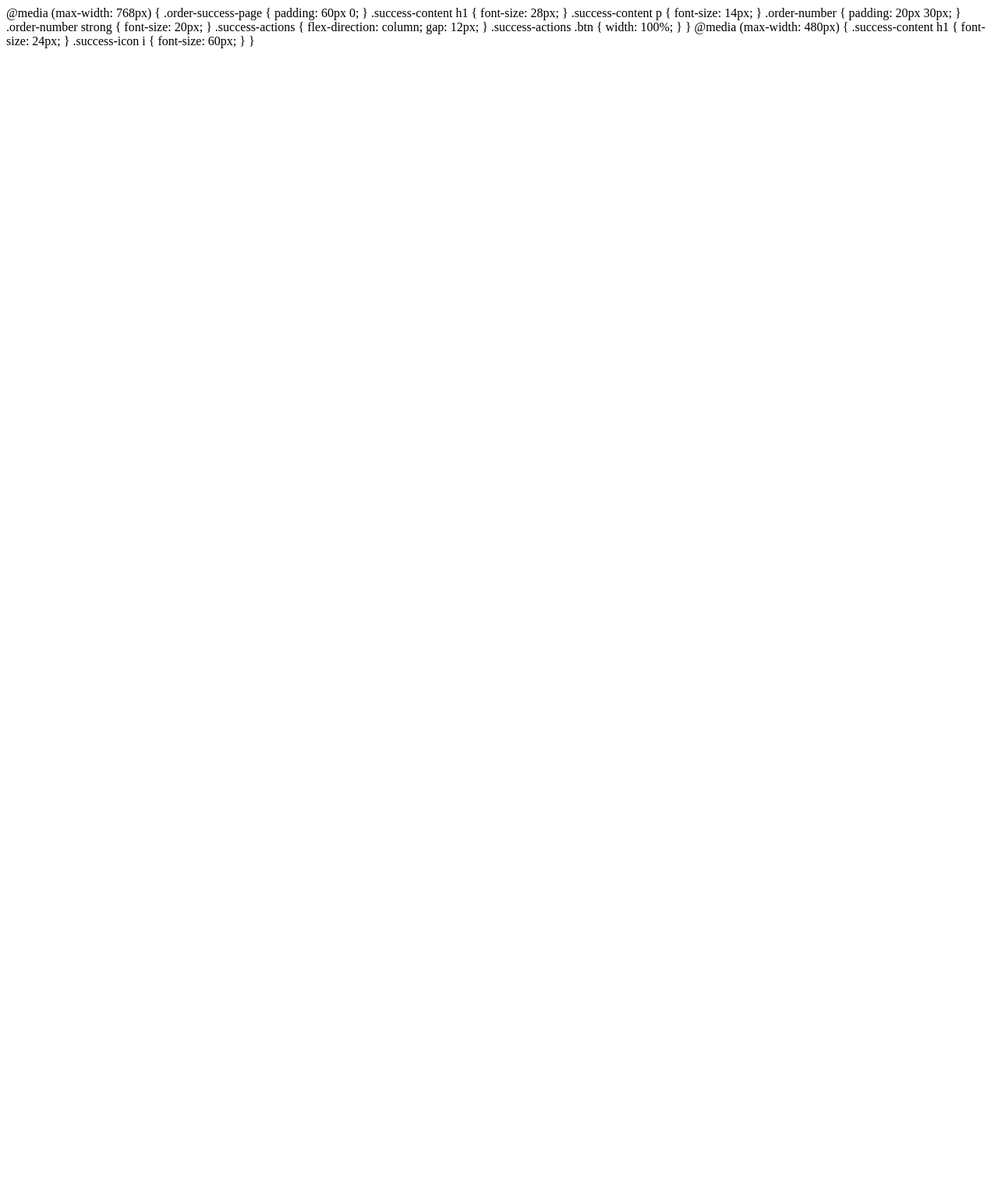
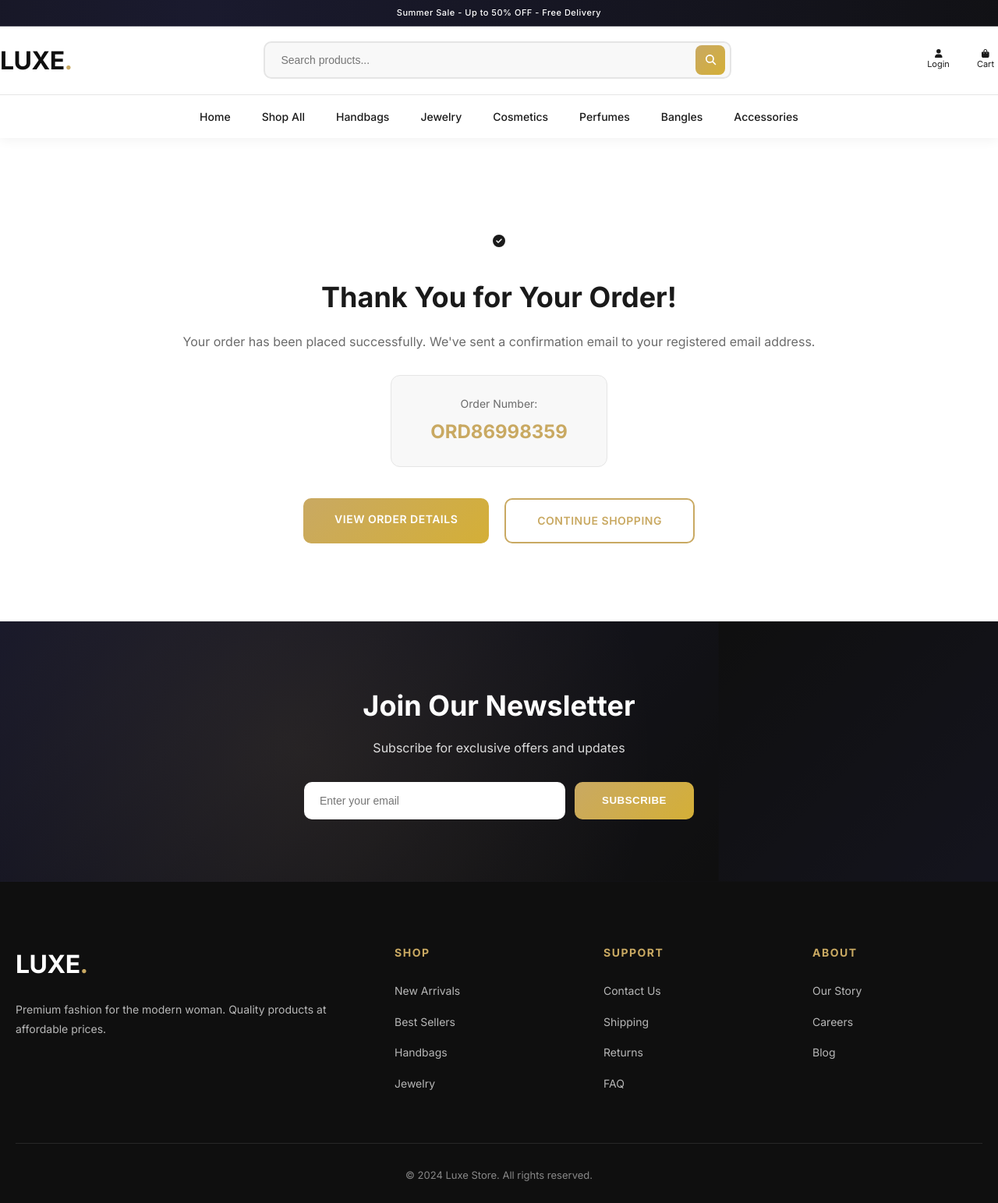
Before and after one commit to a3989974-cloud/Styleora, a Django app: a page that uses templates/store/order_success.html in a window 1280 px wide. Shown: the whole page at 78% size. Before the commit the page ends 62 px from the top, so only its background shows below. Run offline with Django 4.2, Linux system fonts and the light colour scheme; data comes from the database, SQL or seed files in the repository; both versions use the stored data as it was after the commit.

Commit message:
Fix order success template and add notes to checkout

```diff
--- a/store/views.py
+++ b/store/views.py
@@ -203,6 +203,7 @@ def checkout(request):
         phone = request.POST.get('phone')
         payment_method = request.POST.get('payment_method', 'cod')
         coupon_code = request.POST.get('coupon_code', '')
+        notes = request.POST.get('notes', '')
 
         discount = 0
         if coupon_code:
@@ -224,6 +225,7 @@ def checkout(request):
             shipping_address=shipping_address,
             phone=phone,
             payment_method=payment_method,
+            notes=notes,
             total_amount=final_total,
         )
 
--- a/templates/store/order_success.html
+++ b/templates/store/order_success.html
@@ -1,3 +1,85 @@
+{% extends 'store/base.html' %}
+{% load static %}
+
+{% block title %}Order Confirmed - Luxe Store{% endblock %}
+
+{% block content %}
+<section class="order-success-page">
+    <div class="container">
+        <div class="success-content">
+            <div class="success-icon">
+                <i class="fas fa-check-circle"></i>
+            </div>
+            <h1>Thank You for Your Order!</h1>
+            <p>Your order has been placed successfully. We've sent a confirmation email to your registered email address.</p>
+
+            <div class="order-number">
+                <span>Order Number:</span>
+                <strong>{{ order.order_number }}</strong>
+            </div>
+
+            <div class="success-actions">
+                <a href="{% url 'order_history' %}" class="btn">View Order Details</a>
+                <a href="{% url 'product_list' %}" class="btn btn-outline">Continue Shopping</a>
+            </div>
+        </div>
+    </div>
+</section>
+{% endblock %}
+
+{% block extra_css %}
+<style>
+.order-success-page {
+    padding: 100px 0;
+    text-align: center;
+    animation: fadeIn 0.5s ease-out;
+}
+.success-icon {
+    margin-bottom: 30px;
+    animation: scaleIn 0.5s ease-out 0.2s backwards;
+}
+.success-icon i {
+    font-size: 80px;
+    color: var(--success);
+    animation: glow 2s ease-in-out infinite;
+    border-radius: 50%;
+}
+.success-content h1 {
+    font-size: 36px;
+    margin-bottom: 15px;
+    animation: fadeInUp 0.5s ease-out 0.3s backwards;
+}
+.success-content p {
+    color: var(--text-light);
+    margin-bottom: 30px;
+    animation: fadeInUp 0.5s ease-out 0.4s backwards;
+}
+.order-number {
+    background: var(--light);
+    padding: 25px 50px;
+    display: inline-block;
+    border-radius: 12px;
+    margin-bottom: 40px;
+    border: 1px solid var(--border);
+    animation: fadeInUp 0.5s ease-out 0.5s backwards;
+}
+.order-number span {
+    display: block;
+    font-size: 14px;
+    color: var(--text-light);
+    margin-bottom: 5px;
+}
+.order-number strong {
+    font-size: 24px;
+    color: var(--secondary);
+    font-weight: 700;
+}
+.success-actions {
+    display: flex;
+    gap: 20px;
+    justify-content: center;
+    animation: fadeInUp 0.5s ease-out 0.6s backwards;
+}
 @media (max-width: 768px) {
     .order-success-page { padding: 60px 0; }
     .success-content h1 { font-size: 28px; }
@@ -11,3 +93,5 @@
     .success-content h1 { font-size: 24px; }
     .success-icon i { font-size: 60px; }
 }
+</style>
+{% endblock %}
```
Also changed, not shown: db.sqlite3.
